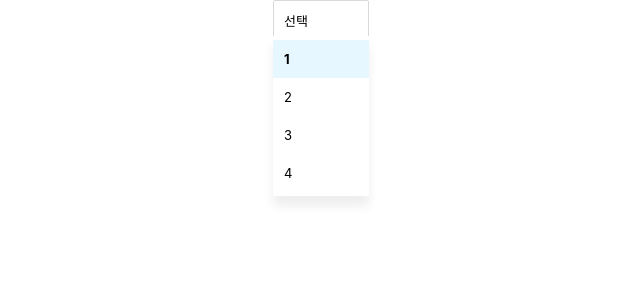
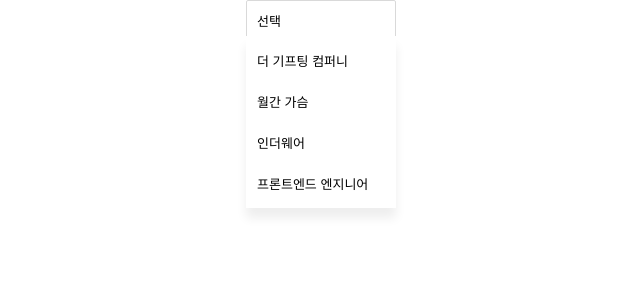
Before and after one commit to hyojinanr/select-box, a React (Create React App) app: page / in a window 1280 px wide. Shown: the top 300 px of the page, without its empty margins (319-959 px from the left). Built offline with nearby package versions, Linux system fonts and the light colour scheme.

Commit message:
data map

```diff
--- a/src/components/select-box/select-box.tsx
+++ b/src/components/select-box/select-box.tsx
@@ -1,31 +1,49 @@
 import React, { Component } from 'react';
+
+export interface Option {
+   readonly value:string;
+   readonly label: string;
+}
+
+export const testData : readonly Option[] = [
+   { value: '더 기프팅 컴퍼니', label: '더 기프팅 컴퍼니'},
+   { value: '월간 가슴', label: '월간 가슴' },
+   { value: '인더웨어', label: '인더웨어' },
+   { value: '프론트엔드 엔지니어', label: '프론트엔드 엔지니어' }
+ ];
 
 export default class SelectBox extends Component {
    state = {
-      selectedValues: []
+      selectedValues: null
    };
 
    constructor(props:any) {
       super(props);
-      this.state.selectedValues = [];
+      this.state.selectedValues = null;
    }
 
    render() {
       return (
-         <div className="select-box">
+         <div className="select-box" style={{width: 150}}>
             <select>
-               <option selected value="">선택</option>
-               <option value="1">1</option>
-               <option value="2">2</option>
-               <option value="3">3</option>
-               <option value="4">4</option>
+               <option defaultValue="true" value="">선택</option>
+               {
+                testData.map((item: Option, index) => {
+                   return (
+                     <option key={index} value={item.value}>{item.label}</option>
+                   );
+                })
+               }
             </select>
             <div className="selected-value">선택</div>
             <div className="options">
-               <div className="option selected">1</div>
-               <div className="option">2</div>
-               <div className="option">3</div>
-               <div className="option">4</div>
+            {
+                testData.map((item: Option, index) => {
+                   return (
+                     <div key={index} className={this.state.selectedValues === 'item.value' ? 'option selected' : 'option'} >{item.label}</div>
+                   );
+                })
+               }
             </div>
       </div>
       );
--- a/src/styles/select-box.scss
+++ b/src/styles/select-box.scss
@@ -5,6 +5,9 @@
    display: inline-block;
    position: relative;
    font-size: 13px;
+   text-align: left;
+   cursor: pointer;
+
    .selected-value {
       border:1px solid #d9d9d9;
       padding:10px 60px 10px 10px;
@@ -22,7 +25,7 @@
       .option {
          display: block;
          padding: 11px;
-         text-align: left;
+         cursor: pointer;
 
          &.selected {
             background: #e6f7ff;
```
